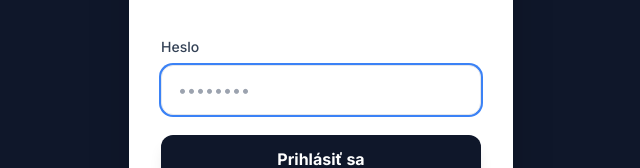
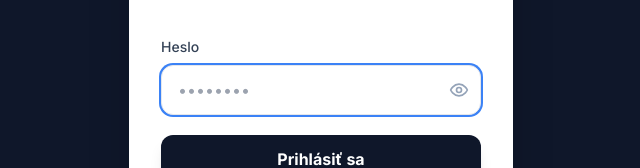
Before and after one commit to Maxo551/cv-builder, a Next.js app: page /admin/login in a window 1280 px wide. Shown: the part 338-506 px from the top of the page, without its empty margins (319-959 px from the left). Built offline with nearby package versions, Linux system fonts and the light colour scheme.

Commit message:
feat: add password show/hide toggle to admin login

```diff
--- a/src/app/admin/login/page.tsx
+++ b/src/app/admin/login/page.tsx
@@ -3,9 +3,11 @@
 import { useState } from "react";
 import { useRouter } from "next/navigation";
 import Link from "next/link";
+import { Eye, EyeOff } from "lucide-react";
 
 export default function AdminLoginPage() {
     const [password, setPassword] = useState("");
+    const [showPassword, setShowPassword] = useState(false);
     const [error, setError] = useState("");
     const [loading, setLoading] = useState(false);
     const router = useRouter();
@@ -53,15 +55,25 @@ export default function AdminLoginPage() {
                 <form onSubmit={handleLogin} className="space-y-5">
                     <div>
                         <label className="block text-sm font-medium text-slate-700 mb-2">Heslo</label>
+                        <div className="relative">
                             <input
-                            type="password"
+                                type={showPassword ? "text" : "password"}
                                 required
                                 autoFocus
-                            className="w-full px-4 py-3 border rounded-xl focus:ring-2 focus:ring-blue-500 outline-none transition"
+                                className="w-full px-4 py-3 pr-12 border rounded-xl focus:ring-2 focus:ring-blue-500 outline-none transition"
                                 value={password}
                                 onChange={(e) => setPassword(e.target.value)}
                                 placeholder="••••••••"
                             />
+                            <button
+                                type="button"
+                                onClick={() => setShowPassword(!showPassword)}
+                                className="absolute right-3 top-1/2 -translate-y-1/2 text-slate-400 hover:text-slate-700 transition"
+                                tabIndex={-1}
+                            >
+                                {showPassword ? <EyeOff className="w-5 h-5" /> : <Eye className="w-5 h-5" />}
+                            </button>
+                        </div>
                     </div>
 
                     <button
```
Lines whose indentation alone changed are shown as unchanged.
